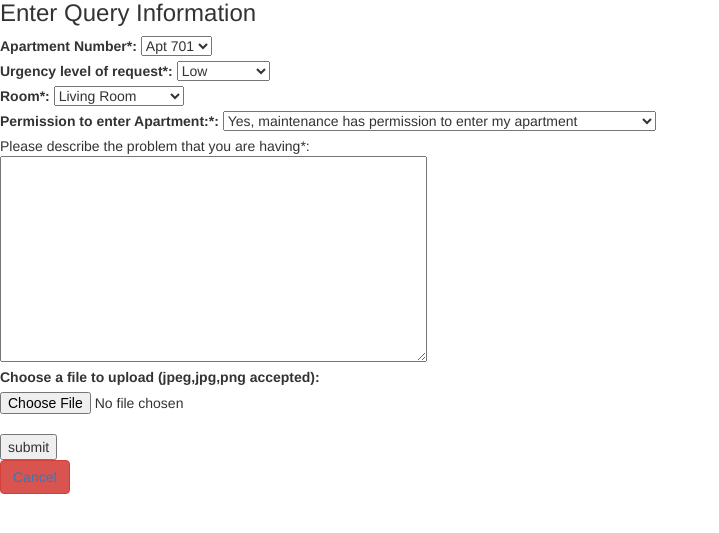
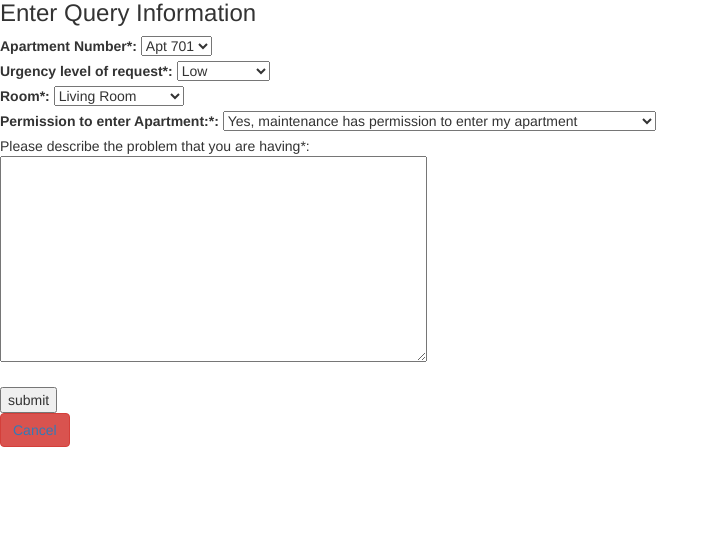
Before and after one commit to werabred/ticket_project, a Flask app: page /enternew in a window 1280 px wide. Shown: the part 20-553 px from the top of the page, without its empty margins (0-719 px from the left). Run offline with Flask 2, Linux system fonts and the light colour scheme; some libraries are stand-ins or nearby versions.

Commit message:
Update newticket.htm
rm file add

```diff
--- a/templates/newticket.htm
+++ b/templates/newticket.htm
@@ -43,13 +43,7 @@
     Please describe the problem that you are having*:<br/>
     <textarea id="textbox" name="problem" rows="10" cols="50"></textarea>
     <br/>
-    <!--attach file-->
-    <form method="post" enctype="multipart/form-data">
 
-      <div>
-        <label for="file">Choose a file to upload (jpeg,jpg,png accepted):</label>
-        <input type="file" id="file" name="file" accept=".jpg,.jpeg,.png" />
-      </div>
    <!--time stamp info-->
 
 
```
